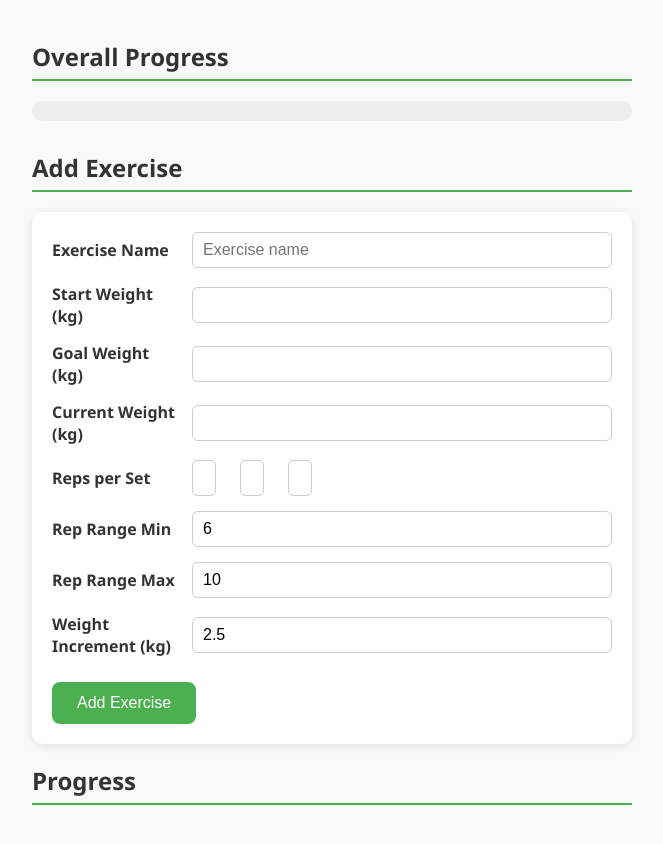
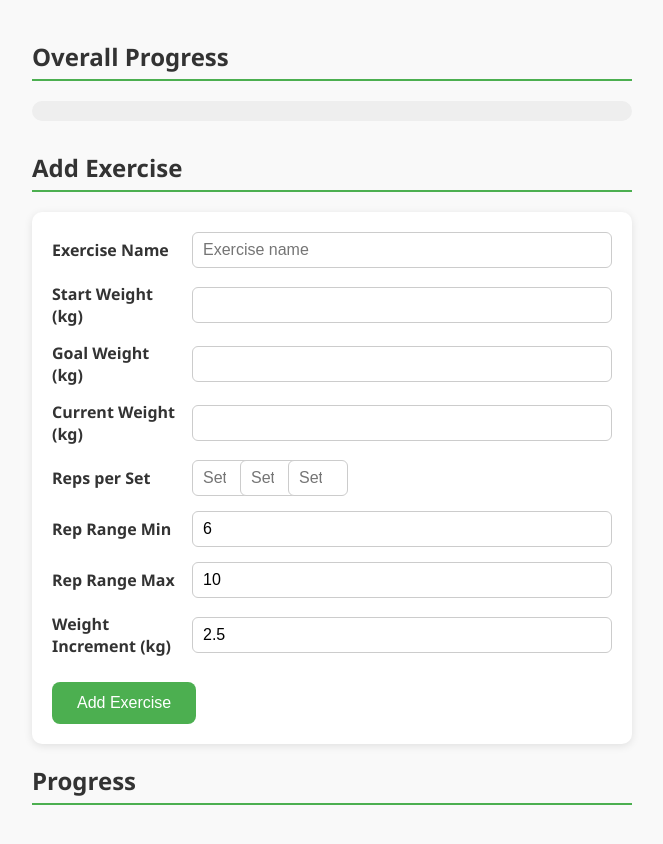
Before and after one commit to aaronharman03/Strength, a plain HTML site: page index.html in a window 1280 px wide. Shown: the whole page, without its empty margins (308-971 px from the left). Drawn offline with Linux system fonts and the light colour scheme.

Commit message:
Update index.html

```diff
--- a/index.html
+++ b/index.html
@@ -61,7 +61,7 @@
 }
 
 .reps-group input {
-  width: 60%;      /* Make input fill the div */
+  width: 150%;      /* Make input fill the div */
   box-sizing: border-box;
   padding: 8px 10px;
   font-size: 1rem;
```
